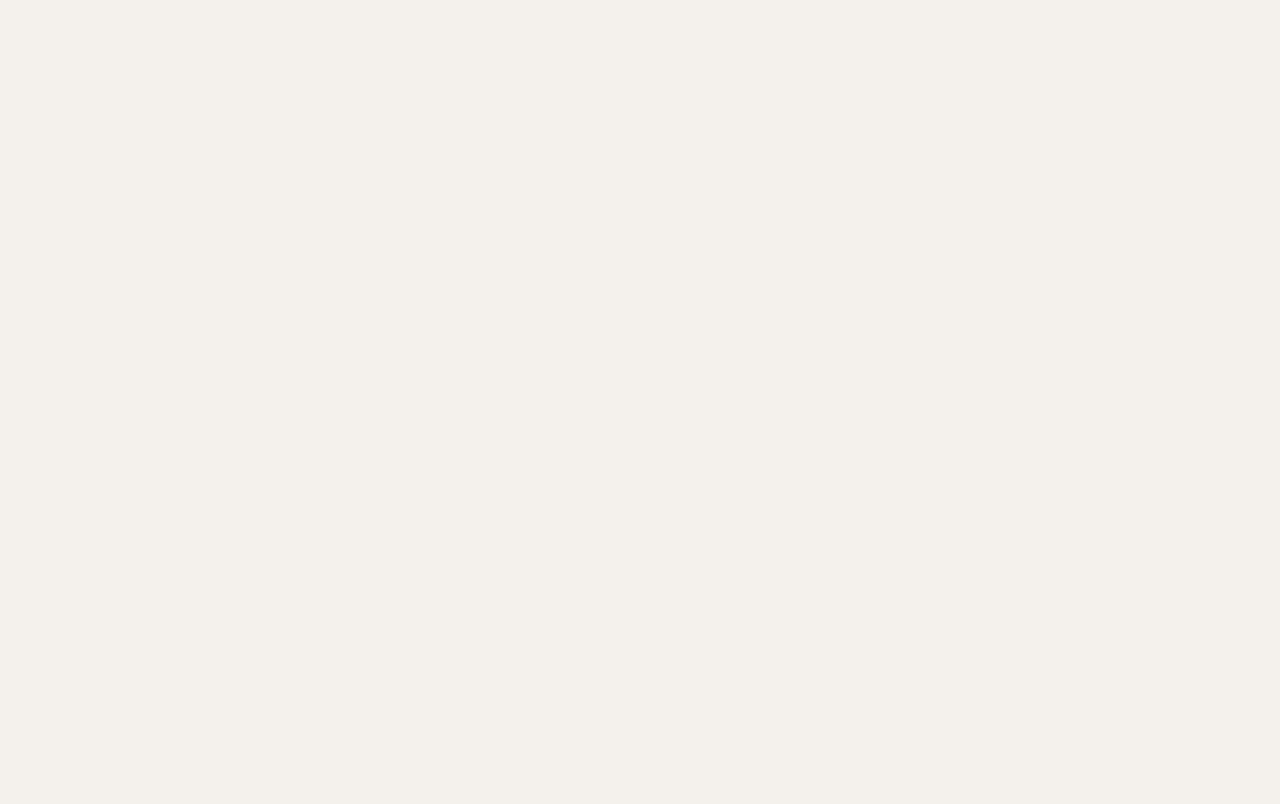
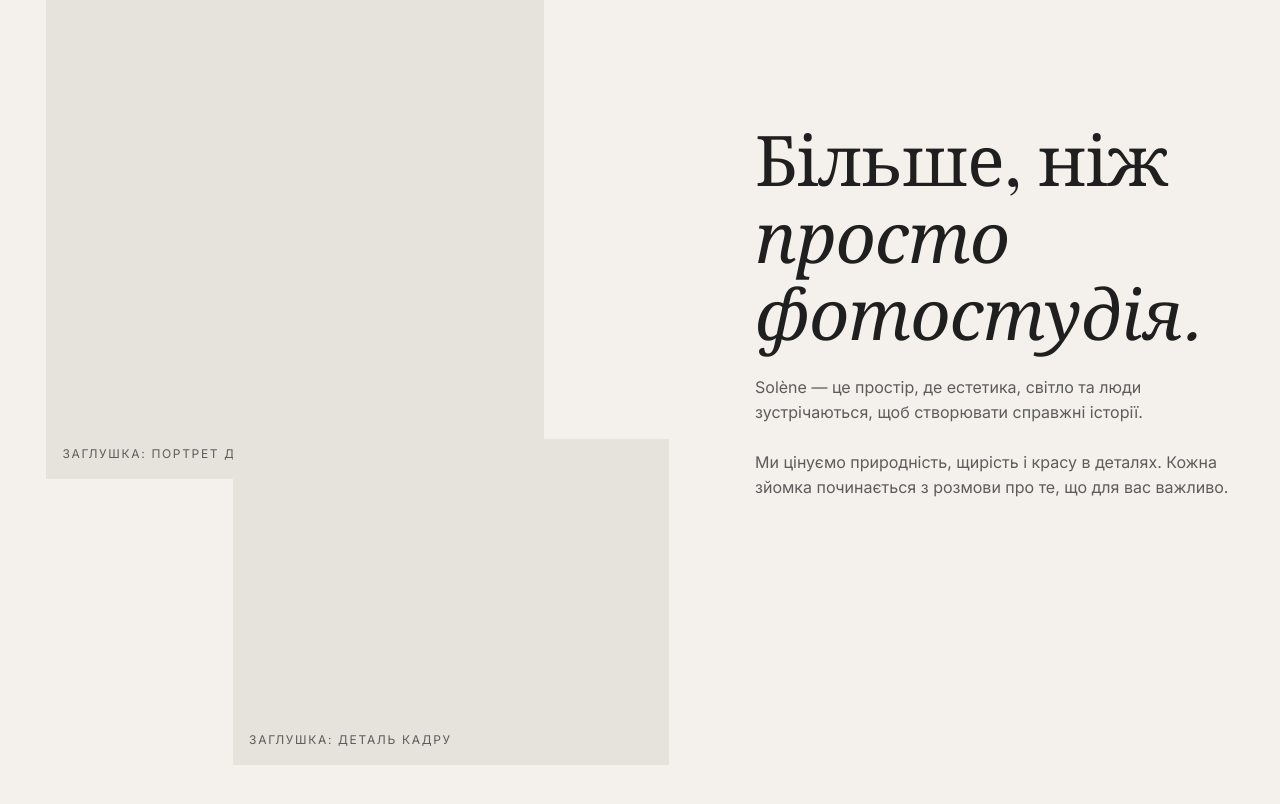
Before and after one commit to BOgdanRoz/PhotoStudio, a React (Vite) app: page / in a window 1280 px wide. Shown: the part 5260-6064 px from the top of the page. Before the commit the page ends 5016 px from the top, so only its background shows below. Built offline with nearby package versions, Linux system fonts and the light colour scheme; a web font is replaced by a local one.

Commit message:
Add about section with brand approach copy

```diff
--- a/src/App.tsx
+++ b/src/App.tsx
@@ -3,6 +3,7 @@ import Hero from './components/Hero/Hero'
 import Portfolio from './components/Portfolio/Portfolio'
 import Services from './components/Services/Services'
 import Studio from './components/Studio/Studio'
+import About from './components/About/About'
 
 function App() {
   return (
@@ -16,6 +17,7 @@ function App() {
         <Portfolio />
         <Services />
         <Studio />
+        <About />
       </main>
     </>
   )
--- /dev/null
+++ b/src/components/About/About.module.css
@@ -0,0 +1,53 @@
+.about {
+  padding-block: var(--section-space);
+  border-top: 1px solid var(--color-border);
+}
+
+.inner {
+  display: grid;
+  gap: var(--space-lg);
+  width: min(100% - 2 * var(--gutter), var(--container-max));
+  margin-inline: auto;
+  align-items: center;
+}
+
+.media {
+  position: relative;
+  display: grid;
+  gap: var(--space-sm);
+}
+
+.primaryImage {
+  width: 80%;
+}
+
+.secondaryImage {
+  width: 70%;
+  justify-self: end;
+  margin-top: calc(-1 * var(--space-xl) / 2);
+}
+
+.content {
+  display: flex;
+  flex-direction: column;
+  gap: var(--space-md);
+}
+
+.title {
+  font-size: var(--text-3xl);
+}
+
+.text {
+  color: var(--color-text-muted);
+}
+
+@media (min-width: 900px) {
+  .inner {
+    grid-template-columns: 1.2fr 1fr;
+    gap: var(--gutter);
+  }
+
+  .content {
+    padding-left: var(--space-lg);
+  }
+}
--- /dev/null
+++ b/src/components/About/About.tsx
@@ -0,0 +1,39 @@
+import ImagePlaceholder from '../ImagePlaceholder/ImagePlaceholder'
+import styles from './About.module.css'
+
+function About() {
+  return (
+    <section id="about" className={styles.about} aria-labelledby="about-title">
+      <div className={styles.inner}>
+        <div className={styles.media}>
+          <ImagePlaceholder
+            label="Заглушка: портрет для розділу про студію"
+            ratio="4 / 5"
+            className={styles.primaryImage}
+          />
+          <ImagePlaceholder
+            label="Заглушка: деталь кадру"
+            ratio="4 / 3"
+            className={styles.secondaryImage}
+          />
+        </div>
+
+        <div className={styles.content}>
+          <h2 id="about-title" className={styles.title}>
+            Більше, ніж <em>просто фотостудія.</em>
+          </h2>
+          <p className={styles.text}>
+            Solène — це простір, де естетика, світло та люди зустрічаються, щоб
+            створювати справжні історії.
+          </p>
+          <p className={styles.text}>
+            Ми цінуємо природність, щирість і красу в деталях. Кожна зйомка
+            починається з розмови про те, що для вас важливо.
+          </p>
+        </div>
+      </div>
+    </section>
+  )
+}
+
+export default About
```
